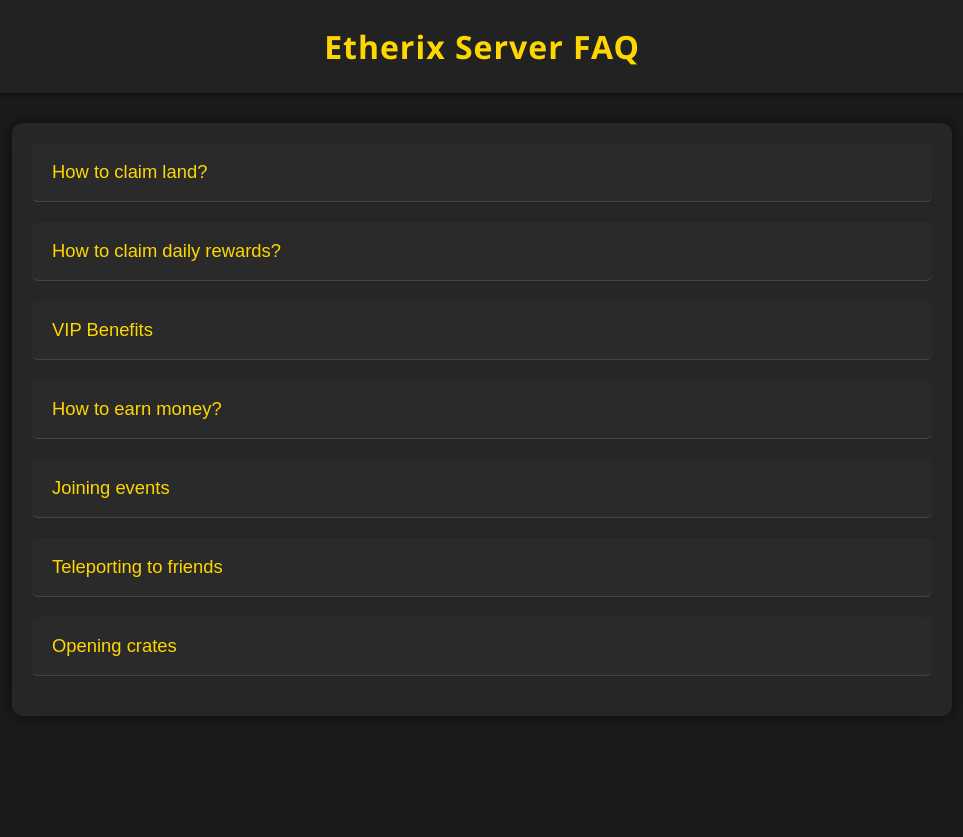
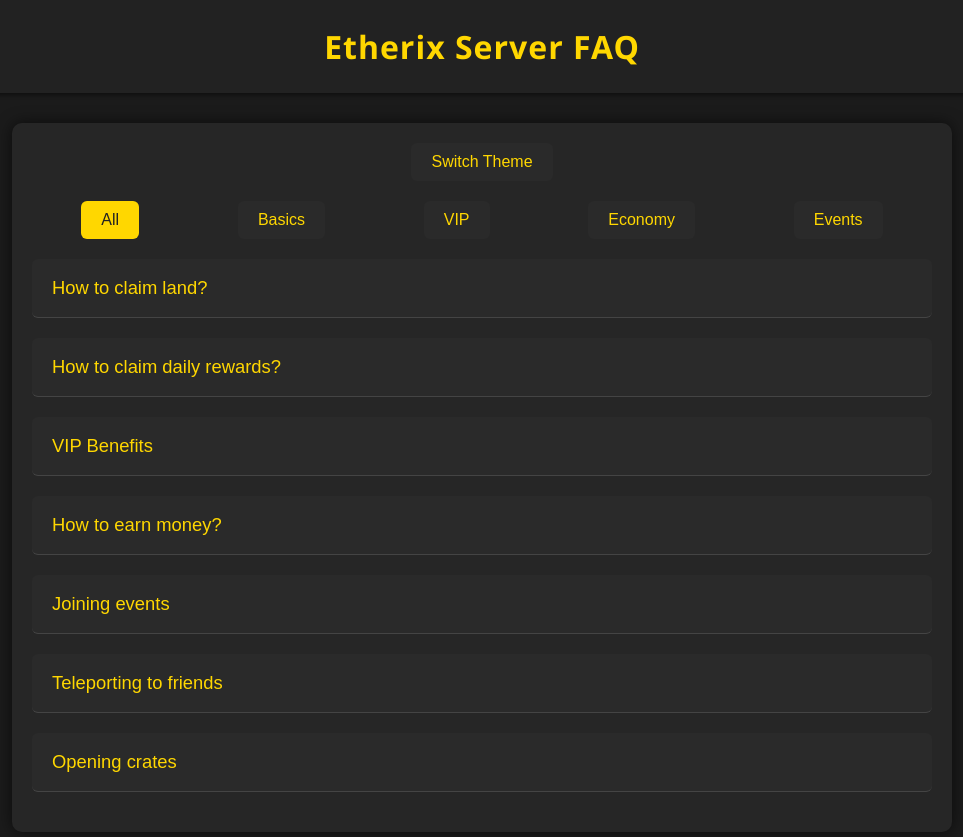
Before and after one commit to Rowaniosgaming/etherix-faq, a plain HTML site: page index.html in a window 1280 px wide. Shown: the whole page, without its empty margins (158-1121 px from the left). Before the commit the page ends 800 px from the top, so only its background shows below. Drawn offline with Linux system fonts and the light colour scheme.

Commit message:
Update index.html

```diff
--- a/index.html
+++ b/index.html
@@ -12,6 +12,7 @@
         color: #f5f5f5;
         margin: 0;
         padding: 0;
+        transition: background-color 0.3s, color 0.3s;
     }
 
     header {
@@ -34,6 +35,27 @@
         box-shadow: 0 0 15px rgba(0,0,0,0.6);
     }
 
+    /* Tabs */
+    .tabs {
+        display: flex;
+        justify-content: space-around;
+        margin-bottom: 20px;
+    }
+    .tab-btn {
+        background-color: #2a2a2a;
+        color: #ffd700;
+        border: none;
+        padding: 10px 20px;
+        cursor: pointer;
+        font-size: 1em;
+        border-radius: 6px;
+        transition: background-color 0.3s;
+    }
+    .tab-btn.active, .tab-btn:hover {
+        background-color: #ffd700;
+        color: #222;
+    }
+
     /* Accordion knoppen */
     button.accordion {
         background-color: #2a2a2a;
@@ -46,13 +68,14 @@
         outline: none;
         font-size: 1.15em;
         font-weight: 500;
-        transition: background-color 0.3s, color 0.3s;
+        transition: background-color 0.3s, color 0.3s, transform 0.2s;
         border-bottom: 1px solid #444;
         border-radius: 6px;
         margin-bottom: 5px;
     }
 
     button.accordion:hover {
+        transform: translateY(-1px);
         background-color: #333;
     }
 
@@ -72,22 +95,22 @@
         margin-bottom: 15px;
         border-radius: 0 0 6px 6px;
     }
-
     div.panel p, div.panel ul {
         margin: 15px 0;
     }
 
+    /* Lijststijlen */
     ul {
         list-style: none;
         padding-left: 0;
     }
-
     ul li::before {
         content: "• ";
         color: #00ff00;
         font-weight: bold;
     }
 
+    /* Code */
     code {
         background-color: #333;
         padding: 3px 6px;
@@ -95,27 +118,79 @@
         color: #ffd700;
         font-family: monospace;
     }
+    .copy-btn {
+        margin-left: 10px;
+        padding: 2px 6px;
+        font-size: 0.85em;
+        cursor: pointer;
+        border: none;
+        border-radius: 4px;
+        background-color: #444;
+        color: #ffd700;
+        transition: background-color 0.3s;
+    }
+    .copy-btn:hover {
+        background-color: #555;
+    }
+
+    /* Light theme */
+    body.light-theme {
+        background-color: #f5f5f5;
+        color: #222;
+    }
+    body.light-theme header {
+        background-color: #eee;
+        color: #222;
+    }
+    body.light-theme main {
+        background-color: #fff;
+    }
+    body.light-theme div.panel {
+        background-color: #f9f9f9;
+        border-left: 3px solid #222;
+    }
+    body.light-theme code {
+        background-color: #eee;
+        color: #222;
+    }
+    body.light-theme .tab-btn {
+        background-color: #ddd;
+        color: #222;
+    }
+    body.light-theme .tab-btn.active, body.light-theme .tab-btn:hover {
+        background-color: #222;
+        color: #ffd700;
+    }
 
     /* Responsive */
     @media (max-width: 600px) {
-        header {
-            font-size: 1.5em;
-            padding: 20px;
-        }
-        button.accordion {
-            font-size: 1em;
-            padding: 15px;
-        }
-        div.panel {
-            padding: 0 15px;
-        }
+        header { font-size: 1.5em; padding: 20px; }
+        button.accordion { font-size: 1em; padding: 15px; }
+        div.panel { padding: 0 15px; }
     }
 </style>
 </head>
 <body>
+
 <header>Etherix Server FAQ</header>
+
 <main>
-    <button class="accordion">How to claim land?</button>
+    <!-- Theme toggle -->
+    <div style="text-align:center; margin-bottom:20px;">
+        <button id="themeToggle" class="tab-btn">Switch Theme</button>
+    </div>
+
+    <!-- Tabs -->
+    <div class="tabs">
+        <button class="tab-btn active" data-tab="all">All</button>
+        <button class="tab-btn" data-tab="basics">Basics</button>
+        <button class="tab-btn" data-tab="vip">VIP</button>
+        <button class="tab-btn" data-tab="economy">Economy</button>
+        <button class="tab-btn" data-tab="events">Events</button>
+    </div>
+
+    <!-- Accordion items -->
+    <button class="accordion" data-category="basics">How to claim land?</button>
     <div class="panel">
         <p>To claim land, you need a <strong>Golden Shovel</strong>:</p>
         <ul>
@@ -124,48 +199,50 @@
         </ul>
         <p>The land between these two points will now be claimed.</p>
         <p>To allow someone to build or interact on your claim, use:</p>
-        <p><code>/trust &lt;playername&gt;</code></p>
-        <p>To remove all your claims, use: <code>/abandonallclaims</code></p>
+        <p><code id="cmd1">/trust &lt;playername&gt;</code>
+        <button class="copy-btn" data-target="cmd1">Copy</button></p>
+        <p>To remove all your claims, use: <code id="cmd2">/abandonallclaims</code>
+        <button class="copy-btn" data-target="cmd2">Copy</button></p>
     </div>
 
-    <button class="accordion">How to claim daily rewards?</button>
+    <button class="accordion" data-category="basics">How to claim daily rewards?</button>
     <div class="panel">
-        <p>Use: <code>/daily</code></p>
+        <p>Use: <code id="cmd3">/daily</code> <button class="copy-btn" data-target="cmd3">Copy</button></p>
         <p>When you claim your reward, you will receive a <strong>Daily Crate Key</strong>. Use it at the <strong>Crates area</strong> at <strong>Survival Spawn</strong>.</p>
     </div>
 
-    <button class="accordion">VIP Benefits</button>
+    <button class="accordion" data-category="vip">VIP Benefits</button>
     <div class="panel">
         <ul>
-            <li><code>/back</code> – Return to your previous location</li>
-            <li><code>/enderchest</code> – Open your Ender Chest anywhere</li>
-            <li><code>/hat</code> – Put any item on your head</li>
-            <li><code>/near</code> – See players near you</li>
-            <li><code>/workbench</code> – Open a crafting table anywhere</li>
+            <li><code id="cmd4">/back</code> <button class="copy-btn" data-target="cmd4">Copy</button> – Return to your previous location</li>
+            <li><code id="cmd5">/enderchest</code> <button class="copy-btn" data-target="cmd5">Copy</button> – Open your Ender Chest anywhere</li>
+            <li><code id="cmd6">/hat</code> <button class="copy-btn" data-target="cmd6">Copy</button> – Put any item on your head</li>
+            <li><code id="cmd7">/near</code> <button class="copy-btn" data-target="cmd7">Copy</button> – See players near you</li>
+            <li><code id="cmd8">/workbench</code> <button class="copy-btn" data-target="cmd8">Copy</button> – Open a crafting table anywhere</li>
             <li><strong>[VIP]</strong> – Special rank in chat</li>
-            <li>VIP Crate Key – 1 per 24 hours using <code>/viprewards</code></li>
+            <li>VIP Crate Key – 1 per 24 hours using <code id="cmd9">/viprewards</code> <button class="copy-btn" data-target="cmd9">Copy</button></li>
         </ul>
     </div>
 
-    <button class="accordion">How to earn money?</button>
+    <button class="accordion" data-category="economy">How to earn money?</button>
     <div class="panel">
         <p>Earn passive money by enchanting, woodcutting, mining, etc.</p>
-        <p>Check jobs and leaderboard: <code>/jobs</code></p>
-        <p>Sell items: <code>/sell hand</code></p>
+        <p>Check jobs and leaderboard: <code id="cmd10">/jobs</code> <button class="copy-btn" data-target="cmd10">Copy</button></p>
+        <p>Sell items: <code id="cmd11">/sell hand</code> <button class="copy-btn" data-target="cmd11">Copy</button></p>
     </div>
 
-    <button class="accordion">Joining events</button>
+    <button class="accordion" data-category="events">Joining events</button>
     <div class="panel">
         <p>Events are announced in-game or on Discord. Join at the scheduled time to win prizes!</p>
     </div>
 
-    <button class="accordion">Teleporting to friends</button>
+    <button class="accordion" data-category="basics">Teleporting to friends</button>
     <div class="panel">
-        <p>Send a request: <code>/tpa &lt;player&gt;</code></p>
-        <p>The other player must accept: <code>/tpaccept</code></p>
+        <p>Send a request: <code id="cmd12">/tpa &lt;player&gt;</code> <button class="copy-btn" data-target="cmd12">Copy</button></p>
+        <p>The other player must accept: <code id="cmd13">/tpaccept</code> <button class="copy-btn" data-target="cmd13">Copy</button></p>
     </div>
 
-    <button class="accordion">Opening crates</button>
+    <button class="accordion" data-category="basics">Opening crates</button>
     <div class="panel">
         <p>Use a crate key matching the crate type (e.g., <strong>Food Key</strong> opens <strong>Food Crate</strong>).</p>
         <p>Use it at the <strong>Crates area</strong> at <strong>Survival Spawn</strong>.</p>
@@ -173,8 +250,10 @@
 </main>
 
 <script>
+/* Accordion functionality with smooth scroll */
 const acc = document.getElementsByClassName("accordion");
 for (let i = 0; i < acc.length; i++) {
+    acc[i].setAttribute("tabindex", "0"); // toetsenbord-navigatie
     acc[i].addEventListener("click", function() {
         this.classList.toggle("active");
         const panel = this.nextElementSibling;
@@ -182,9 +261,50 @@ for (let i = 0; i < acc.length; i++) {
             panel.style.maxHeight = null;
         } else {
             panel.style.maxHeight = panel.scrollHeight + "px";
+            panel.scrollIntoView({ behavior: "smooth", block: "start" });
         }
     });
+    acc[i].addEventListener("keydown", function(e) {
+        if (e.key === "Enter" || e.key === " ") this.click();
+    });
 }
+
+/* Copy button functionality */
+document.querySelectorAll(".copy-btn").forEach(btn => {
+    btn.addEventListener("click", () => {
+        const target = document.getElementById(btn.dataset.target);
+        navigator.clipboard.writeText(target.textContent);
+        btn.textContent = "Copied!";
+        setTimeout(() => btn.textContent = "Copy", 1000);
+    });
+});
+
+/* Theme toggle */
+const themeBtn = document.getElementById("themeToggle");
+themeBtn.addEventListener("click", () => {
+    document.body.classList.toggle("light-theme");
+});
+
+/* Tabs filtering */
+document.querySelectorAll(".tabs .tab-btn").forEach(tab => {
+    tab.addEventListener("click", () => {
+        // Active button highlight
+        document.querySelectorAll(".tabs .tab-btn").forEach(b => b.classList.remove("active"));
+        tab.classList.add("active");
+
+        const category = tab.dataset.tab;
+        for (let i = 0; i < acc.length; i++) {
+            const panel = acc[i].nextElementSibling;
+            if (category === "all" || acc[i].dataset.category === category) {
+                acc[i].style.display = "block";
+                if(panel.style.maxHeight) panel.style.display = "block";
+            } else {
+                acc[i].style.display = "none";
+                panel.style.maxHeight = null;
+            }
+        }
+    });
+});
 </script>
 </body>
 </html>
```
